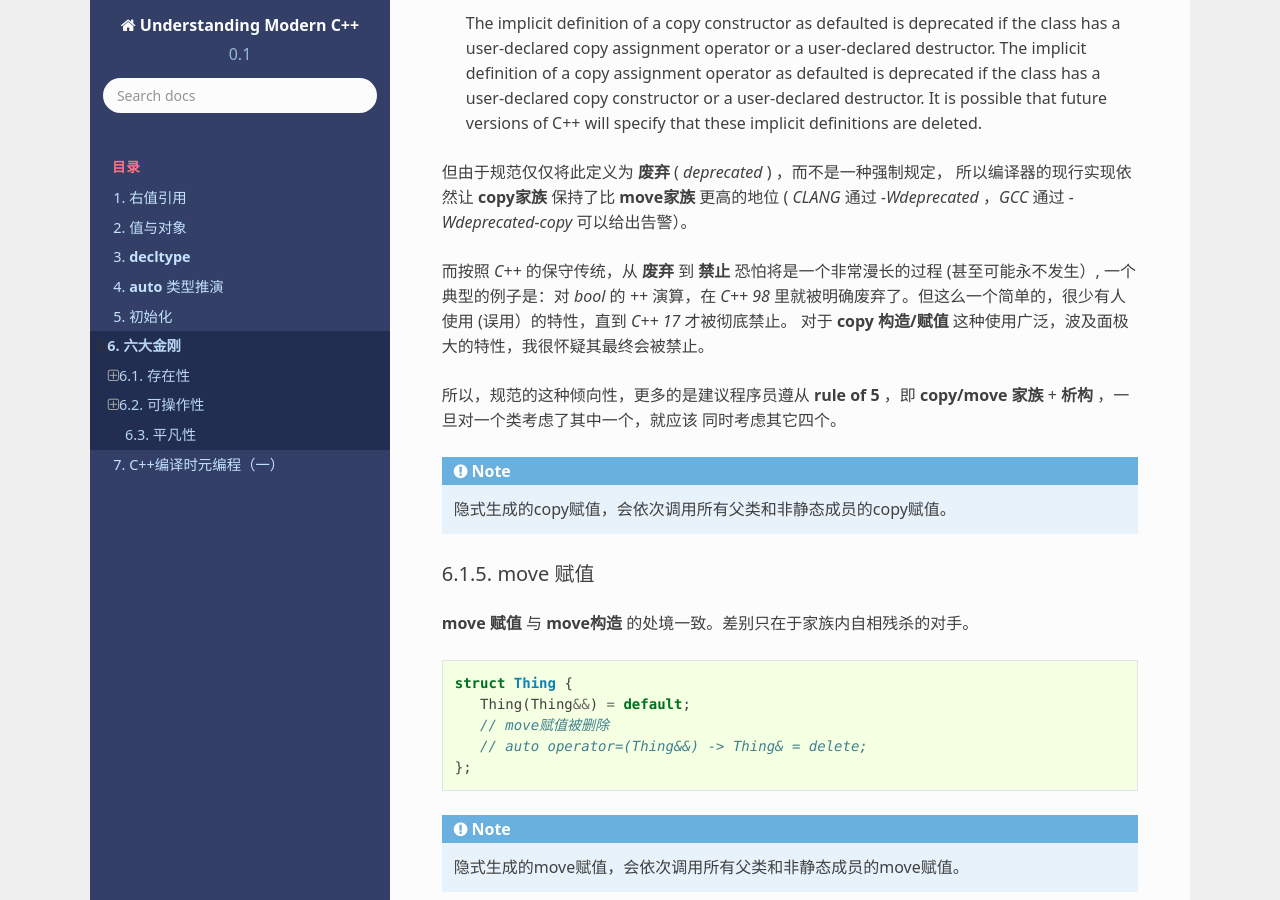
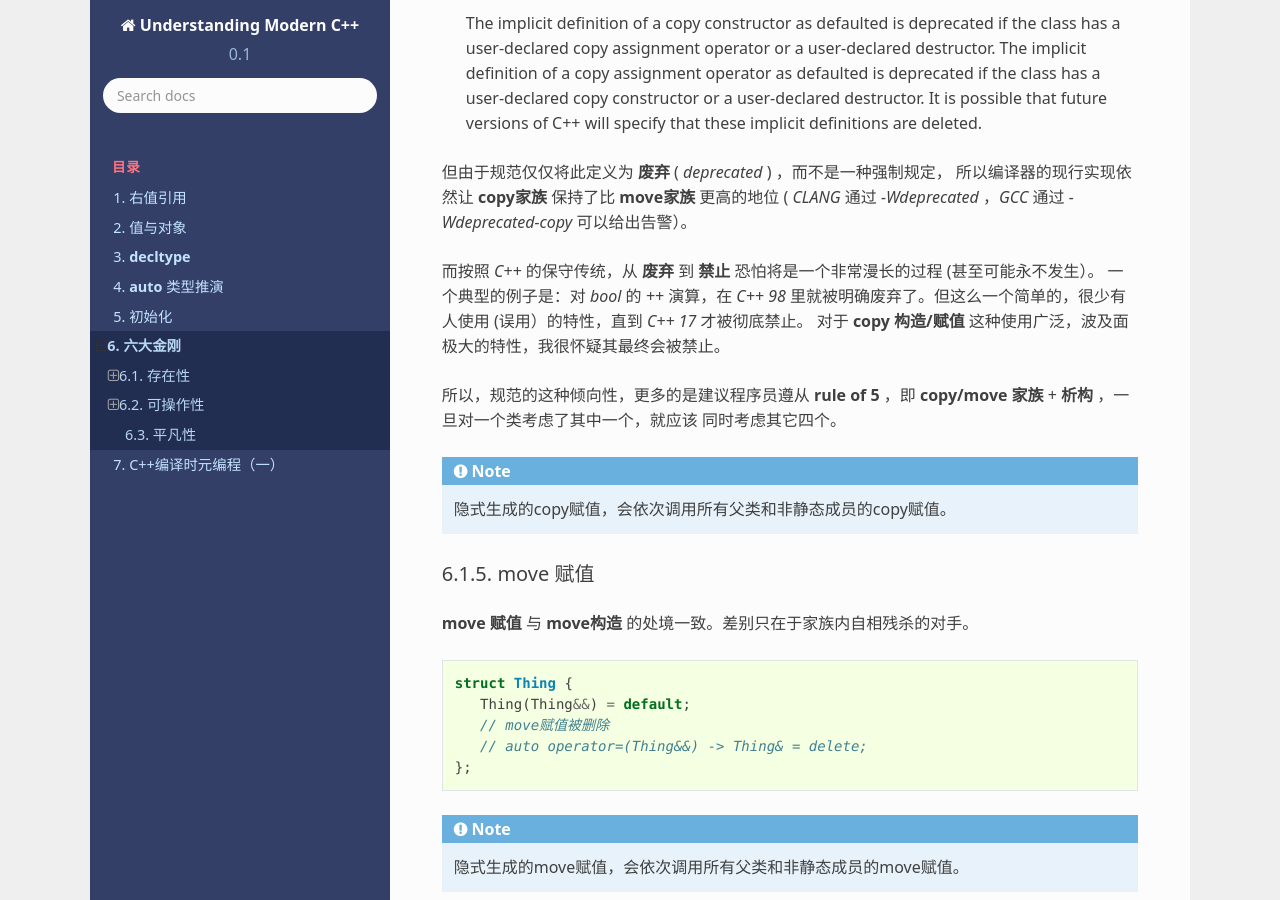
Before and after one commit to godsme/understand_modern_cpp, a Sphinx documentation site: the page built from docs/source/gang_of_6.rst, in a window 1280 px wide and 900 px high, scrolled down 4031 px. Built offline with Sphinx 7.4.7 and the Read the Docs theme 2.0.0, drawn with Linux system fonts in a browser that asks for light colours; formulas are drawn with MathJax 3; some of the changed text lies outside the part shown.

Commit message:
added more content

```diff
--- a/docs/source/gang_of_6.rst
+++ b/docs/source/gang_of_6.rst
@@ -181,10 +181,11 @@ D.9:
 
 但由于规范仅仅将此定义为 **废弃** ( `deprecated` ) ，而不是一种强制规定， 所以编译器的现行实现依然让 **copy家族** 保持了比 **move家族** 更高的地位 ( `CLANG` 通过 `-Wdeprecated` ，`GCC` 通过 `-Wdeprecated-copy` 可以给出告警）。
 
-而按照 `C++` 的保守传统，从 **废弃** 到 **禁止** 恐怕将是一个非常漫长的过程 (甚至可能永不发生）, 一个典型的例子是：对 `bool` 的 `++` 演算，在 `C++ 98` 里就被明确废弃了。但这么一个简单的，很少有人使用 (误用）的特性，直到 `C++ 17` 才被彻底禁止。 对于 **copy 构造/赋值** 这种使用广泛，波及面极大的特性，我很怀疑其最终会被禁止。
+而按照 `C++` 的保守传统，从 **废弃** 到 **禁止** 恐怕将是一个非常漫长的过程 (甚至可能永不发生）。 一个典型的例子是：对 `bool` 的 `++` 演算，在 `C++ 98` 里就被明确废弃了。但这么一个简单的，很少有人使用 (误用）的特性，直到 `C++ 17` 才被彻底禁止。 对于 **copy 构造/赋值** 这种使用广泛，波及面极大的特性，我很怀疑其最终会被禁止。
 
 所以，规范的这种倾向性，更多的是建议程序员遵从 **rule of 5** ，即 **copy/move 家族** + **析构** ，一旦对一个类考虑了其中一个，就应该
 同时考虑其它四个。
+
 
 .. note::
 
```
Also changed, not shown: other parts of docs/source/gang_of_6.rst (+1 -1 lines).
